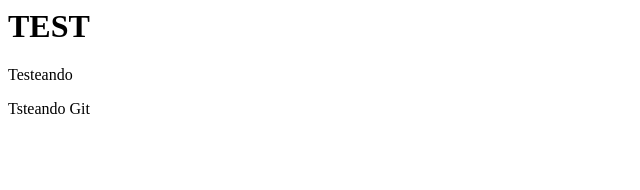
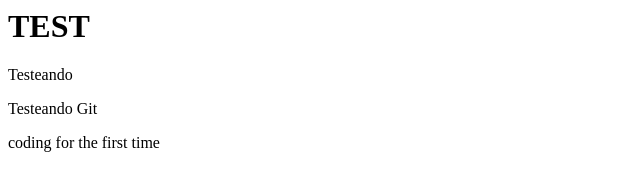
Before and after one commit to gloriamoreno23-90/libro, a plain HTML site: page index.html in a window 1280 px wide. Shown: the whole page, without its empty margins (0-640 px from the left). Drawn offline with Linux system fonts and the light colour scheme.

Commit message:
Añade párrafo a index.html

```diff
--- a/index.html
+++ b/index.html
@@ -1,3 +1,4 @@
 <h1>TEST</h1>
 <p>Testeando</p>
-<p>Tsteando Git</p>
+<p>Testeando Git</p>
+<p>coding for the first time</p>
```
